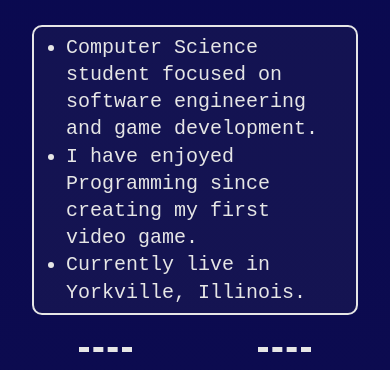
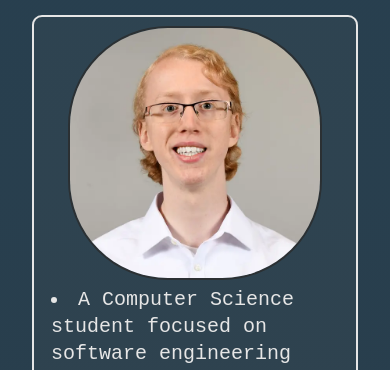
Before and after one commit to JacobLuytjes01/JacobLuytjes01.github.io, a plain HTML site: page index.html in a window 390 px wide. Shown: the part 235-605 px from the top of the page. Drawn offline with Linux system fonts and the light colour scheme.

Commit message:
Changed style and added more details

```diff
--- a/css/styles.css
+++ b/css/styles.css
@@ -1,10 +1,18 @@
+:root {
+    --pri-color: #2B3033;
+    --sec-color: #284050;
+    --accent-color: #e6e6e6;
+}
+
 body {
     font-size: 20px;
     font-family: monospace;
     margin: 0;
     padding: 0;
-    color: #e6e6e6;
-    background-image: linear-gradient(#090950, #281D4B);
+    color: var(--accent-color);
+    background-image: linear-gradient(var(--sec-color), var(--pri-color));
+    line-height: 1.5rem;
+    text-wrap: balance;
 }
 main {
     justify-content: center;
@@ -24,10 +32,10 @@ div {
     padding: 0 4px;
 }
 header {
-    background-color: #281D4B;
+    background-color: var(--pri-color);
 }
 footer {
-    background-color: #090950;
+    background-color: var(--sec-color);
     p, h2, div {
         padding: 2px 5px;
     }
@@ -69,7 +77,7 @@ a:hover {
     grid-template-columns: 1fr 1fr;
 }
 .boxes {
-    border: 2px solid #e6e6e6;
+    border: 2px solid var(--accent-color);
     background-color: rgba(100, 100, 100, 0.1);
     margin: 1rem;
     padding: 5px 10px;
@@ -78,6 +86,11 @@ a:hover {
 }
 .hobbies {
     align-content: normal;
+}
+.head {
+    display: flex;
+    align-content: space-between;
+    align-items: center;
 }
 @media only screen and (max-width: 900px) {
     .base {
@@ -89,6 +102,9 @@ a:hover {
     }
     .title {
         grid-column: span 2;
+    }
+    .head {
+        flex-direction: column;
     }
 }
 .large {
@@ -107,7 +123,8 @@ a:hover {
 }
 ul {
     margin: 2px;
-    padding: 0 20px;
+    padding: 0 5px;
+    list-style-position: inside;
 }
 h3, h4, p {
     margin: .25rem;
@@ -120,23 +137,16 @@ img {
     border-radius: 4px;
     margin: 4px 2px;
 }
-span {
-    position: relative;
-}
-.bottom-left {
-    position: absolute;
-    bottom: 9px;
-    left: 2px;
-    padding: 0 5px;
-    background-color: rgba(0, 0, 0,0.5);
-    border-radius: 3px;
-}
 h1 {
     font-size: 1.9rem;
 }
 hr {
     width: 30%;
     border: none;
-    border-top: 5px dashed #e6e6e6;
+    border-top: 5px dashed var(--accent-color);
     margin: 1rem auto;
 }
+.face {
+    border-radius: 100px;
+    border: 2px solid var(--pri-color);
+}
--- a/index.html
+++ b/index.html
@@ -18,9 +18,10 @@
 </header>
 <main class="indexMain">
     <h2 class="title">About Me</h2>
-    <div class="large boxes rest">
+    <div class="boxes rest large head">
+        <img src="photos/ProfilePicture.webp" alt="Photo of my face" class="face">
         <ul>
-            <li>Computer Science student focused on software engineering and game development.</li>
+            <li>A Computer Science student focused on software engineering and game development.</li>
             <li>I have enjoyed Programming since creating my first video game.</li>
             <li>Currently live in Yorkville, Illinois.</li>
         </ul>
```
Also changed, not shown: gamesShowcase.html (+8 -8 lines), writeUps.html (+1 -1 lines), photos/ProfilePicture.webp (added).
